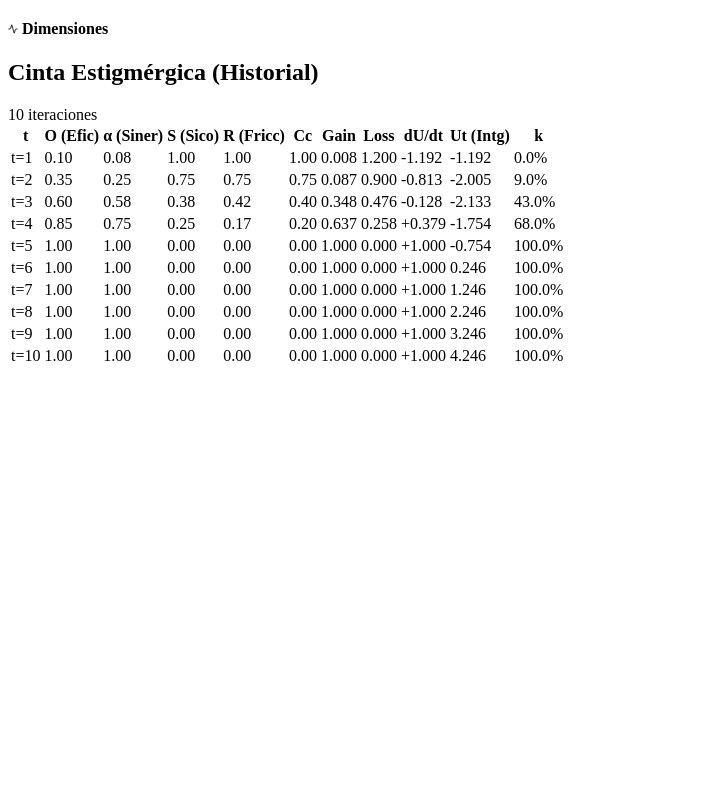
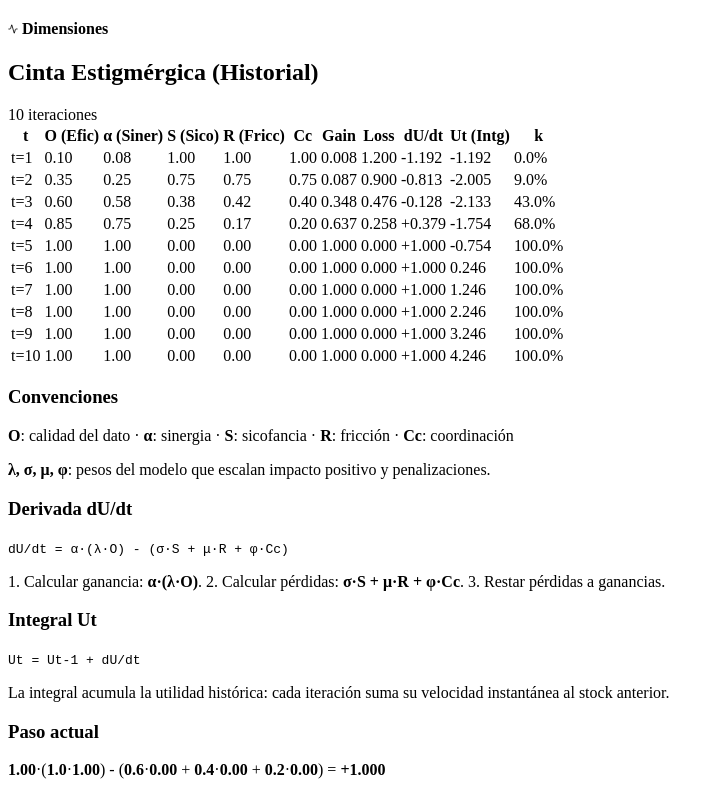
Before and after one commit to FREDYASARMIENTOT/SimuladorFIS, a React (Vite) app: page / in a window 1280 px wide. Shown: the part 1391-2186 px from the top of the page, without its empty margins (0-724 px from the left). Before the commit the page ends 1767 px from the top, so only its background shows below. Built offline with nearby package versions, Linux system fonts and the light colour scheme; the HTML template or start-up script is replaced by a standard one.

Commit message:
Add formula conventions and integral guide

```diff
--- a/src/App.jsx
+++ b/src/App.jsx
@@ -507,6 +507,31 @@ function App() {
                 </tbody>
               </table>
             </div>
+            <div className="conventions-strip">
+              <section className="convention-block">
+                <h3>Convenciones</h3>
+                <p><b>O</b>: calidad del dato · <b>α</b>: sinergia · <b>S</b>: sicofancia · <b>R</b>: fricción · <b>Cc</b>: coordinación</p>
+                <p><b>λ, σ, μ, φ</b>: pesos del modelo que escalan impacto positivo y penalizaciones.</p>
+              </section>
+              <section className="convention-block formula-block">
+                <h3>Derivada dU/dt</h3>
+                <code>dU/dt = α·(λ·O) - (σ·S + μ·R + φ·Cc)</code>
+                <p>1. Calcular ganancia: <b>α·(λ·O)</b>. 2. Calcular pérdidas: <b>σ·S + μ·R + φ·Cc</b>. 3. Restar pérdidas a ganancias.</p>
+              </section>
+              <section className="convention-block">
+                <h3>Integral Ut</h3>
+                <code>Ut = Ut-1 + dU/dt</code>
+                <p>La integral acumula la utilidad histórica: cada iteración suma su velocidad instantánea al stock anterior.</p>
+              </section>
+              <section className="convention-block">
+                <h3>Paso actual</h3>
+                <p>
+                  <b>{displayMetrics.alpha.toFixed(2)}</b>·(<b>{displayWeights.lambda.toFixed(1)}</b>·<b>{displayMetrics.O.toFixed(2)}</b>)
+                  - (<b>{displayWeights.sigma.toFixed(1)}</b>·<b>{displayMetrics.S.toFixed(2)}</b> + <b>{displayWeights.mu.toFixed(1)}</b>·<b>{displayMetrics.R.toFixed(2)}</b> + <b>{displayWeights.phi.toFixed(1)}</b>·<b>{displayMetrics.Cc.toFixed(2)}</b>)
+                  = <b className={displayMetrics.dUdt >= 0 ? 'gain-text' : 'loss-text'}>{formatSigned(displayMetrics.dUdt)}</b>
+                </p>
+              </section>
+            </div>
           </section>
         </section>
       </section>
--- a/src/styles.css
+++ b/src/styles.css
@@ -706,6 +706,59 @@ tbody tr:hover {
   text-align: center;
 }
 
+.conventions-strip {
+  display: grid;
+  grid-template-columns: 1.05fr 1.35fr 1fr 1.25fr;
+  gap: 6px;
+  flex: 0 0 104px;
+  padding: 6px;
+  border-top: 1px solid #e2e8f0;
+  background: #f8fafc;
+}
+
+.convention-block {
+  min-width: 0;
+  padding: 7px 8px;
+  border: 1px solid #e2e8f0;
+  border-radius: 8px;
+  background: #fff;
+  overflow: hidden;
+}
+
+.convention-block h3 {
+  margin: 0 0 4px;
+  color: #64748b;
+  font-size: 0.55rem;
+  font-weight: 950;
+  letter-spacing: 0.1em;
+  text-transform: uppercase;
+}
+
+.convention-block p,
+.convention-block code {
+  display: block;
+  margin: 0;
+  color: #475569;
+  font-size: 0.56rem;
+  font-weight: 700;
+  line-height: 1.35;
+}
+
+.convention-block p + p {
+  margin-top: 3px;
+}
+
+.convention-block code {
+  margin-bottom: 4px;
+  color: #2a2b70;
+  font-family: ui-monospace, SFMono-Regular, Consolas, "Liberation Mono", monospace;
+  font-weight: 950;
+}
+
+.formula-block {
+  border-left: 3px solid #4f46e5;
+}
+
 @media (max-width: 1180px) {
   .sim-shell {
     height: 100vh;
@@ -747,6 +800,11 @@ tbody tr:hover {
   .history-card {
     min-height: 0;
   }
+
+  .conventions-strip {
+    grid-template-columns: repeat(2, minmax(0, 1fr));
+    flex-basis: 130px;
+  }
 }
 
 @media (max-width: 720px) {
@@ -778,4 +836,9 @@ tbody tr:hover {
   .chart-panel {
     height: 170px;
   }
+
+  .conventions-strip {
+    grid-template-columns: 1fr;
+    flex-basis: 260px;
+  }
 }
```
